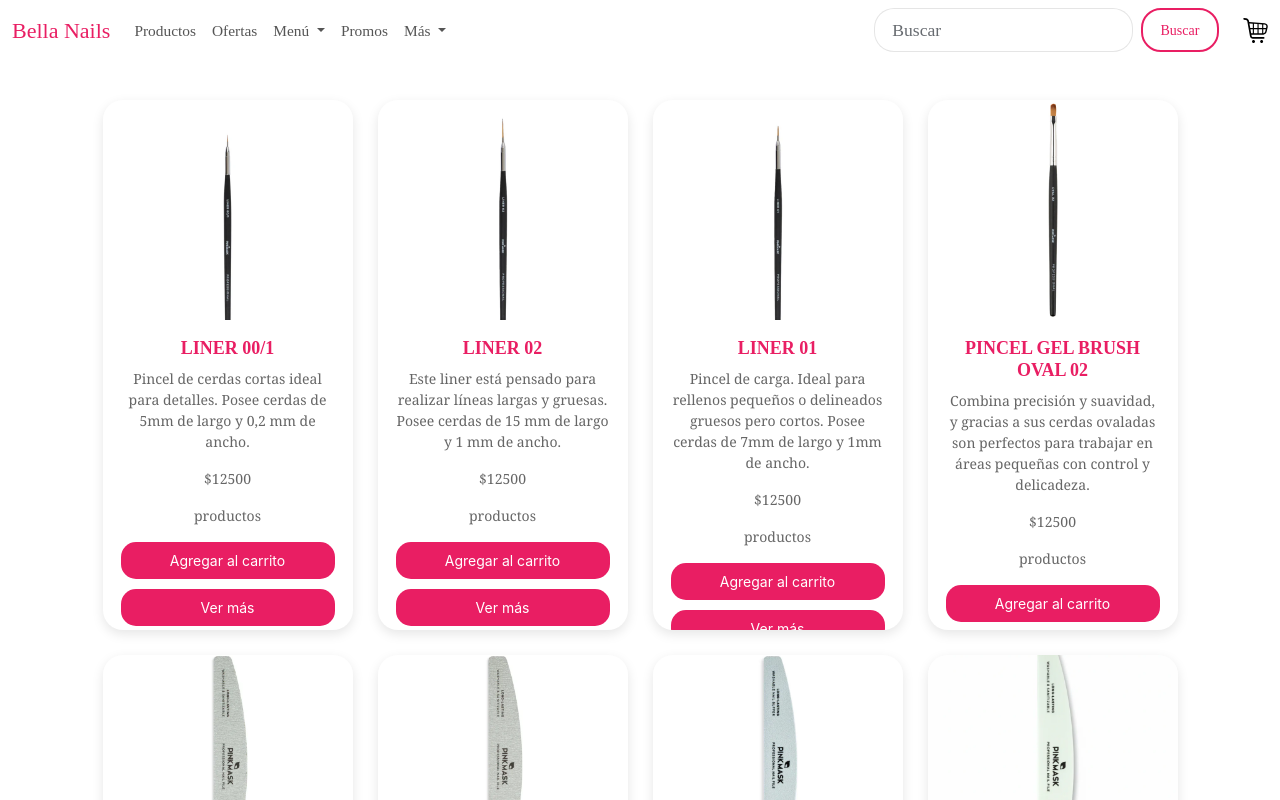
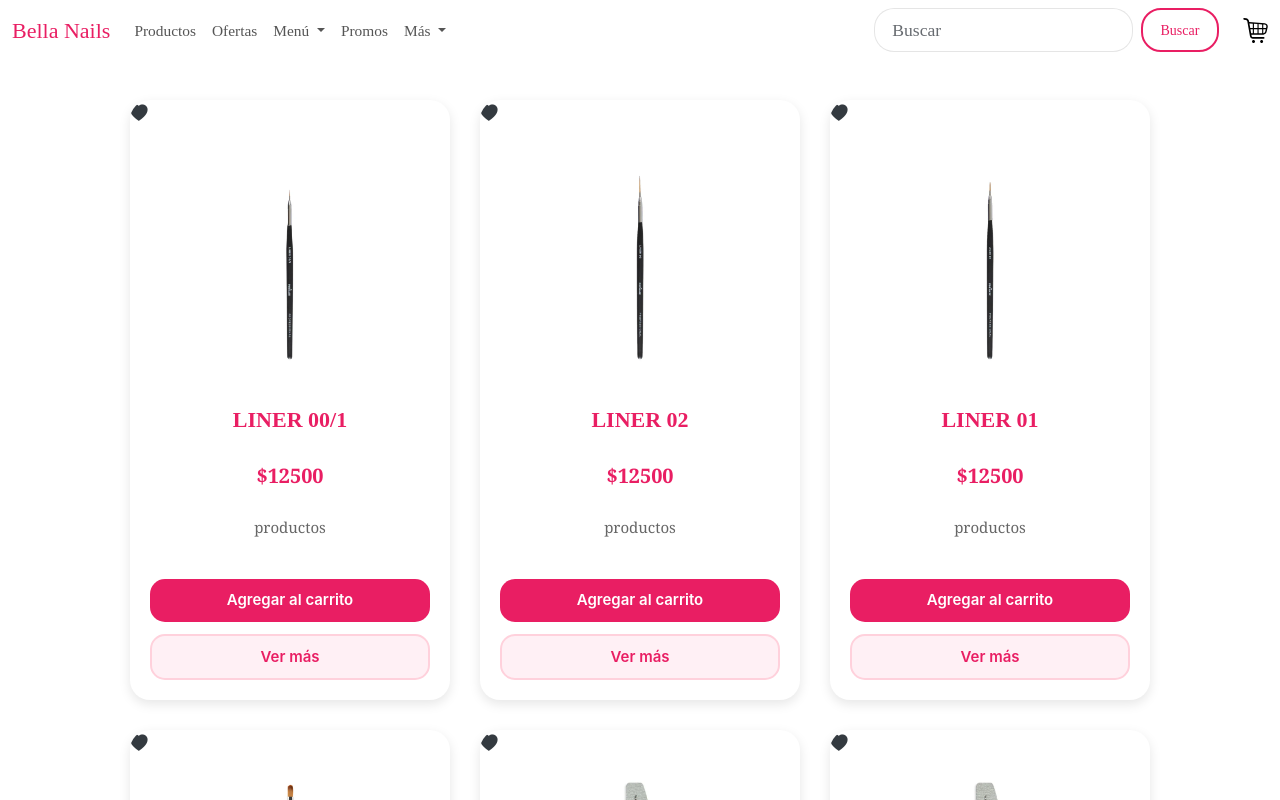
Before and after one commit to valentina-ovando/Proyecto1.ov, an Angular app: page /productos in a window 1280 px wide. Shown: the top 800 px of the page. Built offline with nearby package versions, Linux system fonts and the light colour scheme; a web font is replaced by a local one.

Commit message:
cambios3-12/5

```diff
--- a/src/app/paginas/productos/productos.css
+++ b/src/app/paginas/productos/productos.css
@@ -3,16 +3,15 @@
   display: flex;
   flex-wrap: wrap;
   justify-content: center;
-  gap: 25px;
+  gap: 30px;
   padding: 40px;
 }
 
 /* CARD */
 .card {
-  width: 250px !important;
+  width: 320px !important; /* MÁS ANCHAS */
 
-  /* MISMA ALTURA */
-  height: 530px;
+  min-height: 600px; /* MÁS ALTAS */
 
   display: flex;
   flex-direction: column;
@@ -24,6 +23,8 @@
   box-shadow: 0 4px 12px rgba(0,0,0,0.1);
 
   transition: 0.3s;
+
+  background-color: white;
 }
 
 /* HOVER */
@@ -34,9 +35,14 @@
 /* IMAGEN */
 .card-img-top {
   width: 100%;
-  height: 220px;
+  height: 260px;
 
-  object-fit: cover;
+  /* MUESTRA LA IMAGEN COMPLETA */
+  object-fit: contain;
+
+  background-color: white;
+
+  padding: 10px;
 }
 
 /* BODY */
@@ -50,7 +56,7 @@
 
   text-align: center;
 
-  padding: 18px;
+  padding: 20px;
 
   font-family: 'Quicksand', sans-serif;
 }
@@ -58,35 +64,81 @@
 /* TÍTULO */
 .card-title {
   color: #e91e63;
-  font-size: 18px;
+
+  font-size: 22px;
+
   font-weight: bold;
+
+  margin-bottom: 10px;
 }
 
 /* TEXTO */
 .card-text {
-  font-size: 14px;
+  font-size: 15px;
+
   color: #666;
+
+  word-wrap: break-word;
+
+  margin-bottom: 8px;
 }
 
 /* PRECIO */
 .precio {
   color: #e91e63;
-  font-size: 18px;
+
+  font-size: 20px;
+
   font-weight: bold;
 }
 
+/* BOTONES */
+.botones {
+  display: flex;
+  flex-direction: column;
 
+  gap: 12px;
+
+  margin-top: 15px;
+}
 
 /* BOTÓN COMPRAR */
 .btn-primary {
   background-color: #e91e63 !important;
+
   border: none !important;
 
   border-radius: 15px;
 
   width: 100%;
+
+  padding: 10px;
+
+  font-size: 15px;
+
+  font-weight: 600;
 }
 
+/* BOTÓN VER MÁS */
+.btn-vermas {
+  background-color: #fff0f5;
+
+  color: #e91e63;
+
+  border: 2px solid #ffd1dc;
+
+  border-radius: 15px;
+
+  width: 100%;
+
+  padding: 10px;
+
+  font-size: 15px;
+
+  font-weight: 600;
+
+  transition: 0.3s;
+}
 
 /* HOVER */
 .btn-vermas:hover {
@@ -102,16 +154,13 @@
 
   border-radius: 15px;
 
-  padding: 10px;
+  padding: 12px;
 
-  font-size: 13px;
+  font-size: 14px;
 
   color: #666;
+
+  margin-top: 10px;
+
+  word-wrap: break-word;
 }
-
-/* SEPARACIÓN BOTONES */
-.botones {
-  display: flex;
-  flex-direction: column;
-  gap: 10px;
-}
--- a/src/app/paginas/productos/productos.html
+++ b/src/app/paginas/productos/productos.html
@@ -23,28 +23,49 @@
 
 <div class="card">
 
+  <!-- CORAZÓN FAVORITOS -->
+  <div class="favorito">
+    <i class="bi bi-heart-fill"></i>
+  </div>
+
   <img src="{{p.imagen}}" class="card-img-top" alt="producto">
 
   <div class="card-body">
 
     <h5 class="card-title">{{p.nombre}}</h5>
 
-    <p class="card-text">{{p.descripcion}}</p>
-
-    <p class="card-text">${{p.precio}}</p>
+    <p class="card-text precio">${{p.precio}}</p>
 
     <p class="card-text">{{p.categoria}}</p>
 
     <div class="botones">
-    <a href="#" class="btn btn-primary">
-      Agregar al carrito
-    </a>
 
-     <a href="#" class="btn btn-primary">
-      Ver más
-    </a>
+      <a href="#" class="btn btn-primary">
+        Agregar al carrito
+      </a>
+
+      <button
+        class="btn btn-vermas"
+        type="button"
+        data-bs-toggle="collapse"
+        [attr.data-bs-target]="'#descripcion' + p.id">
+
+        Ver más
+      </button>
 
     </div>
+
+    <!-- DESCRIPCIÓN -->
+    <div
+      class="collapse mt-3"
+      [attr.id]="'descripcion' + p.id">
+
+      <div class="descripcion-box">
+        {{p.descripcion}}
+      </div>
+
+    </div>
+
   </div>
 </div>
 
```
